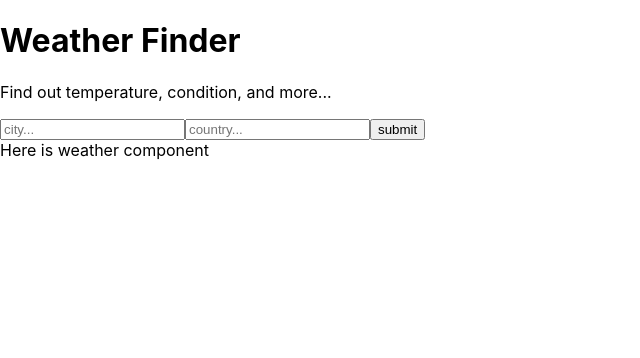
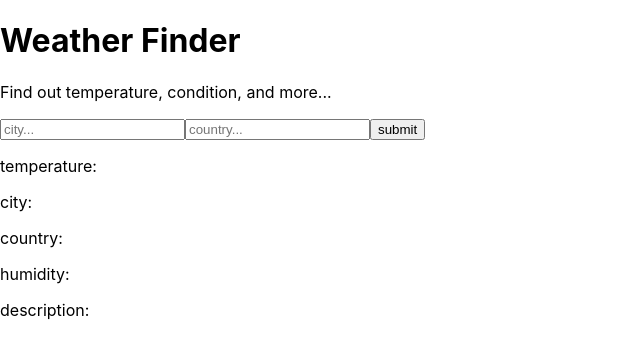
Before and after one commit to KatyDeng17/weather-finder, a React (Create React App) app: page / in a window 1280 px wide. Shown: the top 358 px of the page, without its empty margins (0-640 px from the left). Built offline with nearby package versions, Linux system fonts and the light colour scheme.

Commit message:
displaying the data on DOM

```diff
--- a/src/App.js
+++ b/src/App.js
@@ -47,7 +47,14 @@ class App extends React.Component{
      <div>
        <Titles />
        <Form getWeather={this.getWeather}/>
-       <Weather />
+       <Weather
+        temperature = {this.state.temperature}
+        city = {this.state.city}
+        country = {this.state.country}
+        humidity = {this.state.humidity}
+        description = {this.state.description}
+        error ={this.state.error}
+        />
      </div>
 
 
--- a/src/components/Weather.js
+++ b/src/components/Weather.js
@@ -4,7 +4,13 @@ import React from 'react';
 class Weather extends React.Component{
   render(){
     return(
-      <div>Here is weather component</div>
+      <div>
+        <p>temperature: {this.props.temperature}</p>
+        <p>city: {this.props.city}</p>
+        <p>country: {this.props.country}</p>
+        <p>humidity: {this.props.humidity}</p>
+        <p>description: {this.props.description}</p>
+      </div>
     )
   }
 }
```
